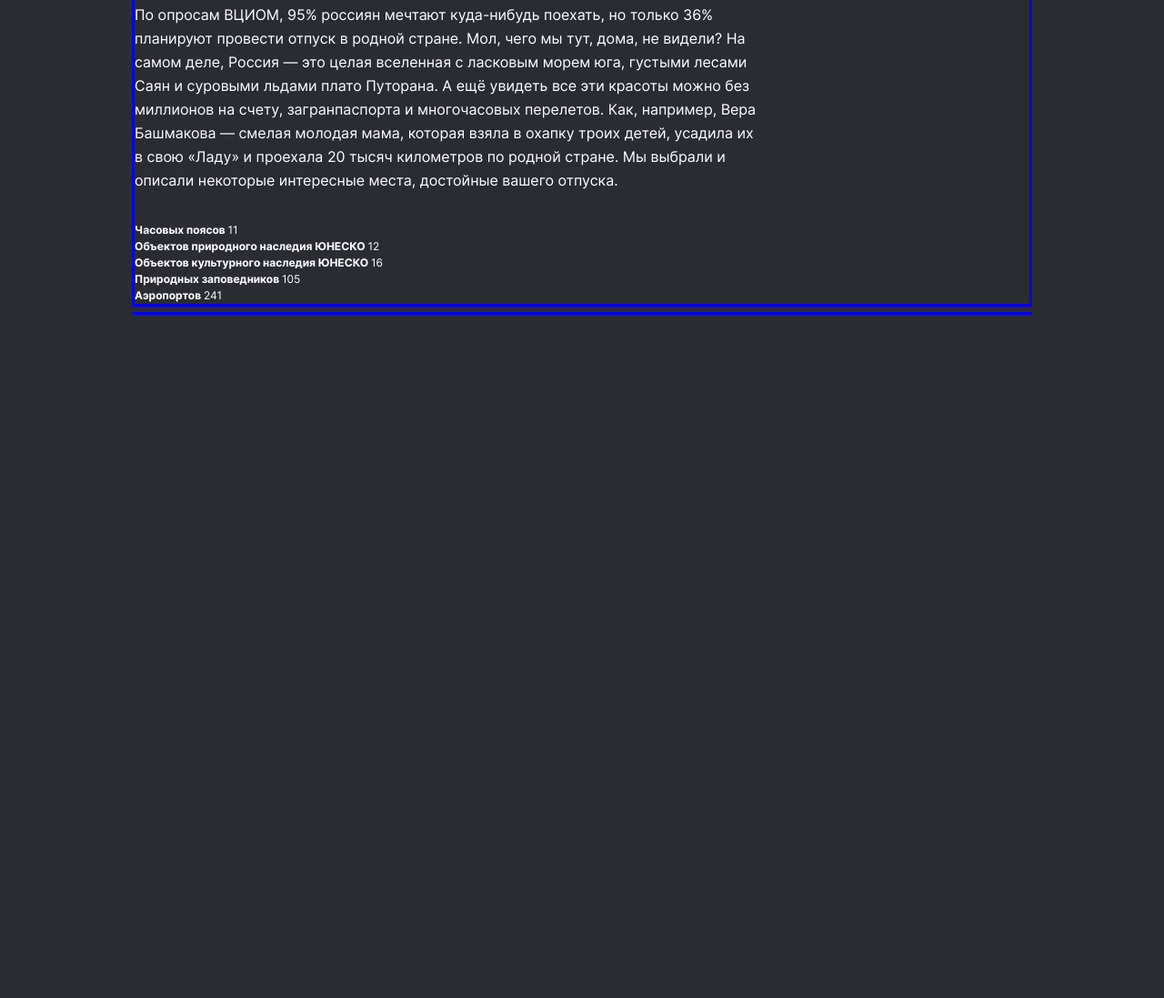
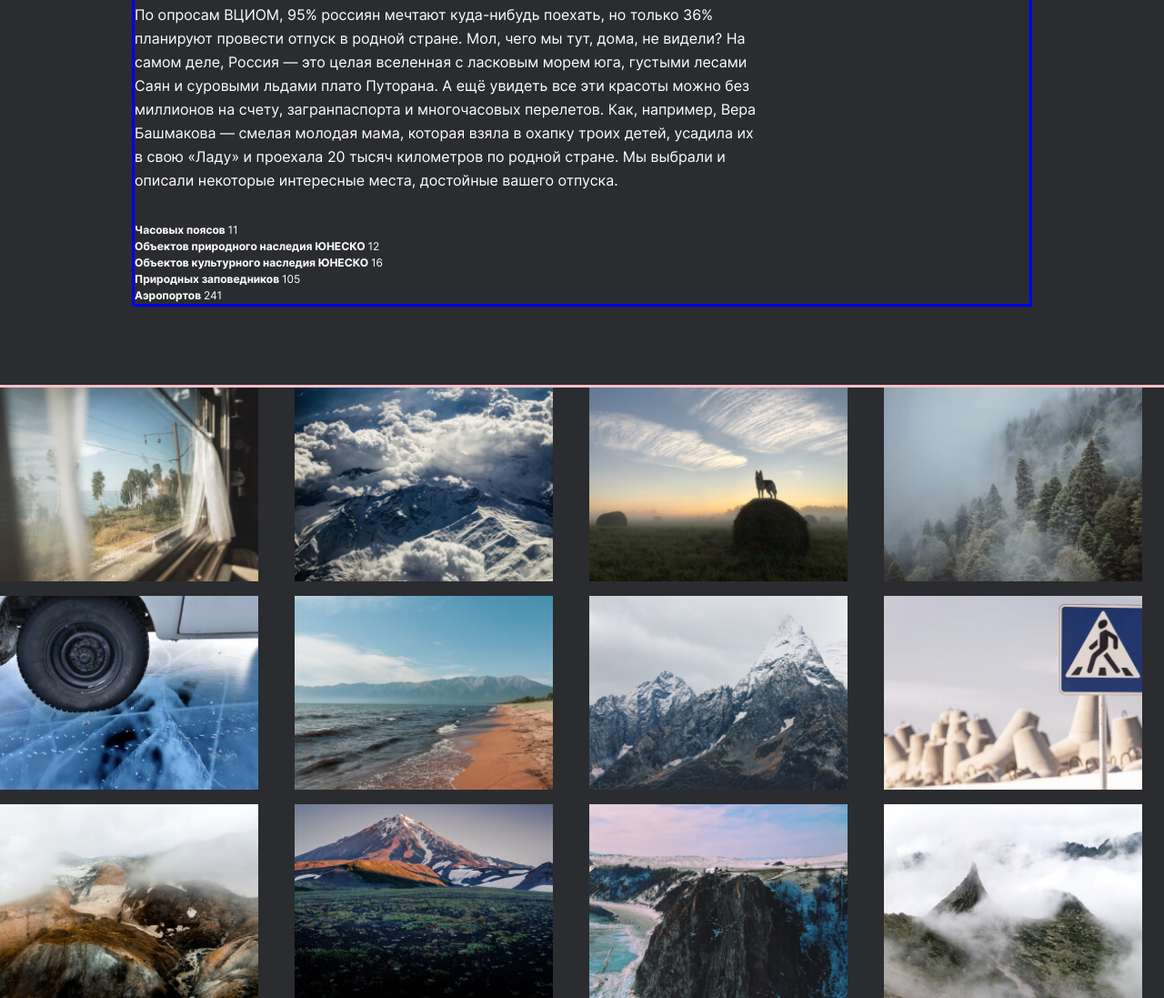
Before and after one commit to JDziubalo/russian-travel, a plain HTML site: page index.html in a window 1280 px wide. Shown: the part 1332-2429 px from the top of the page at 91% size. Before the commit the page ends 1678 px from the top, so only its background shows below. Drawn offline with Linux system fonts and the light colour scheme.

Commit message:
photo-grid

```diff
--- a/index.html
+++ b/index.html
@@ -37,9 +37,25 @@
         <p class="intro__stat">Часовых поясов <span class="intro__stat-number">11</span> <br>
             Объектов природного наследия ЮНЕСКО <span class="intro__stat-number">12</span> <br> Объектов культурного наследия ЮНЕСКО <span class="intro__stat-number">16</span> <br> Природных заповедников <span class="intro__stat-number">105</span> <br> Аэропортов <span class="intro__stat-number">241</span></p>
     </section>
-    <section class="places container">
+    <section class="photo-grid">
+        <div class="photo-grid__images">
+            <img class="photo-grid__image" src="images/photo_grid_1.jpg" alt=""">
+            <img class="photo-grid__image" src="images/photo_grid_2.jpg" alt=""">
+            <img class="photo-grid__image" src="images/photo_grid_3.jpg" alt=""">
+            <img class="photo-grid__image" src="images/photo_grid_4.jpg" alt=""">
+            <img class="photo-grid__image" src="images/photo_grid_5.jpg" alt=""">
+            <img class="photo-grid__image" src="images/photo_grid_6.jpg" alt=""">
+            <img class="photo-grid__image" src="images/photo_grid_7.jpg" alt=""">
+            <img class="photo-grid__image" src="images/photo_grid_8.jpg" alt=""">
+            <img class="photo-grid__image" src="images/photo_grid_9.jpg" alt=""">
+            <img class="photo-grid__image" src="images/photo_grid_10.jpg" alt=""">
+            <img class="photo-grid__image" src="images/photo_grid_11.jpg" alt=""">
+            <img class="photo-grid__image" src="images/photo_grid_12.jpg" alt=""">
+        </div>
+    </section>
+    <!-- <section class="places container">
 
-    </section>
+    </section> -->
 
    </main>
 </body>
--- a/styles.css
+++ b/styles.css
@@ -134,3 +134,28 @@
 .intro__stat-number {
     font-weight: 400;
 }
+
+.photo-grid {
+    margin: auto;
+    margin-top: 92px;
+    /* min-height: 671px; */
+    outline: 3px solid pink;
+}
+
+.photo-grid__images {
+    margin: auto;
+    display: grid;
+    grid-template-columns: repeat(4, 1fr);
+    grid-template-rows: repeat(3, 1fr);
+    gap: 16px;
+    /* display: flex;
+    flex-direction: row;
+    flex-wrap: wrap; */
+    /* gap: 16px; */
+    /* max-width: 1184px; */
+}
+
+.photo-grid__image {
+    width: 284px;
+    height: 213px;
+}
```
Also changed, not shown: 1 other file.
